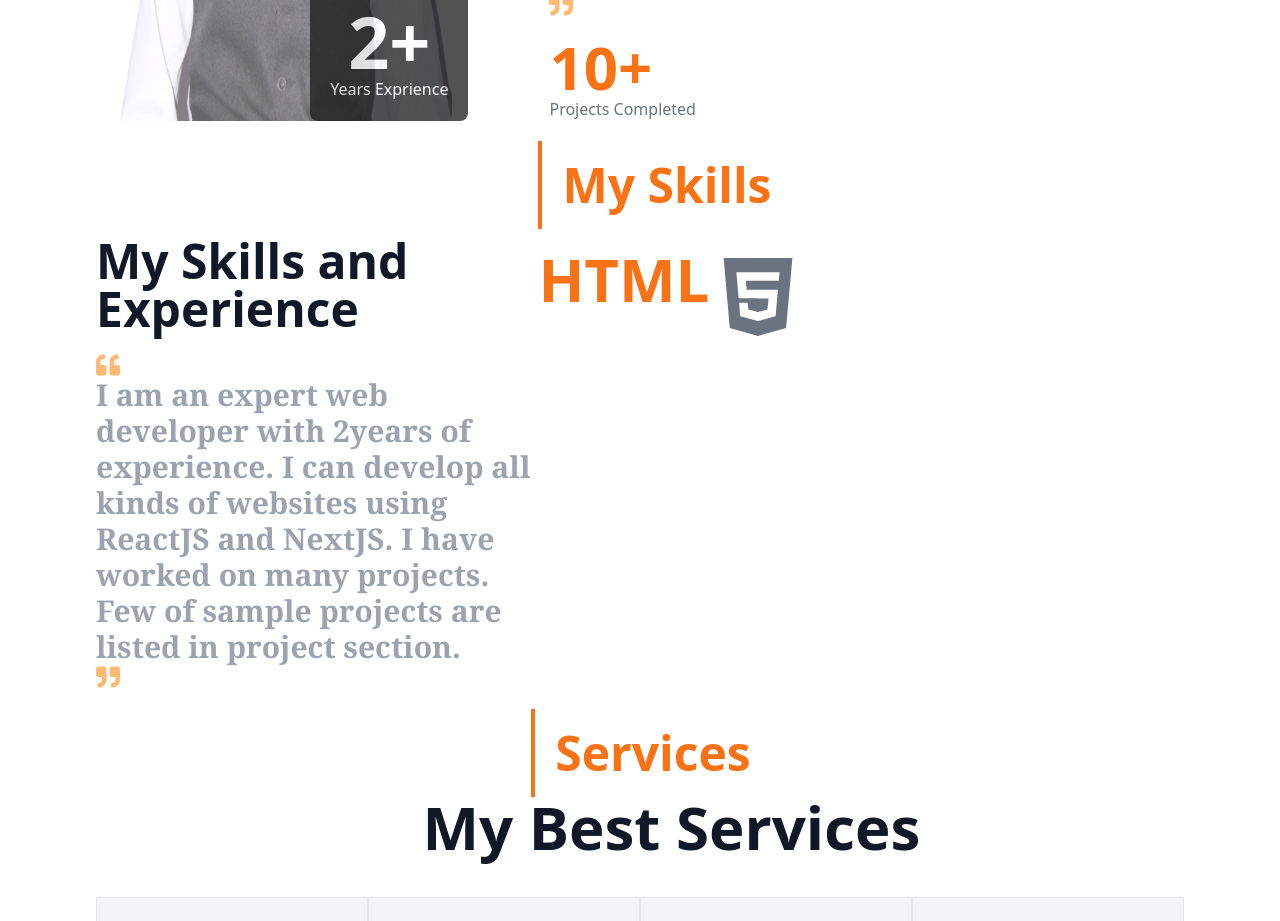
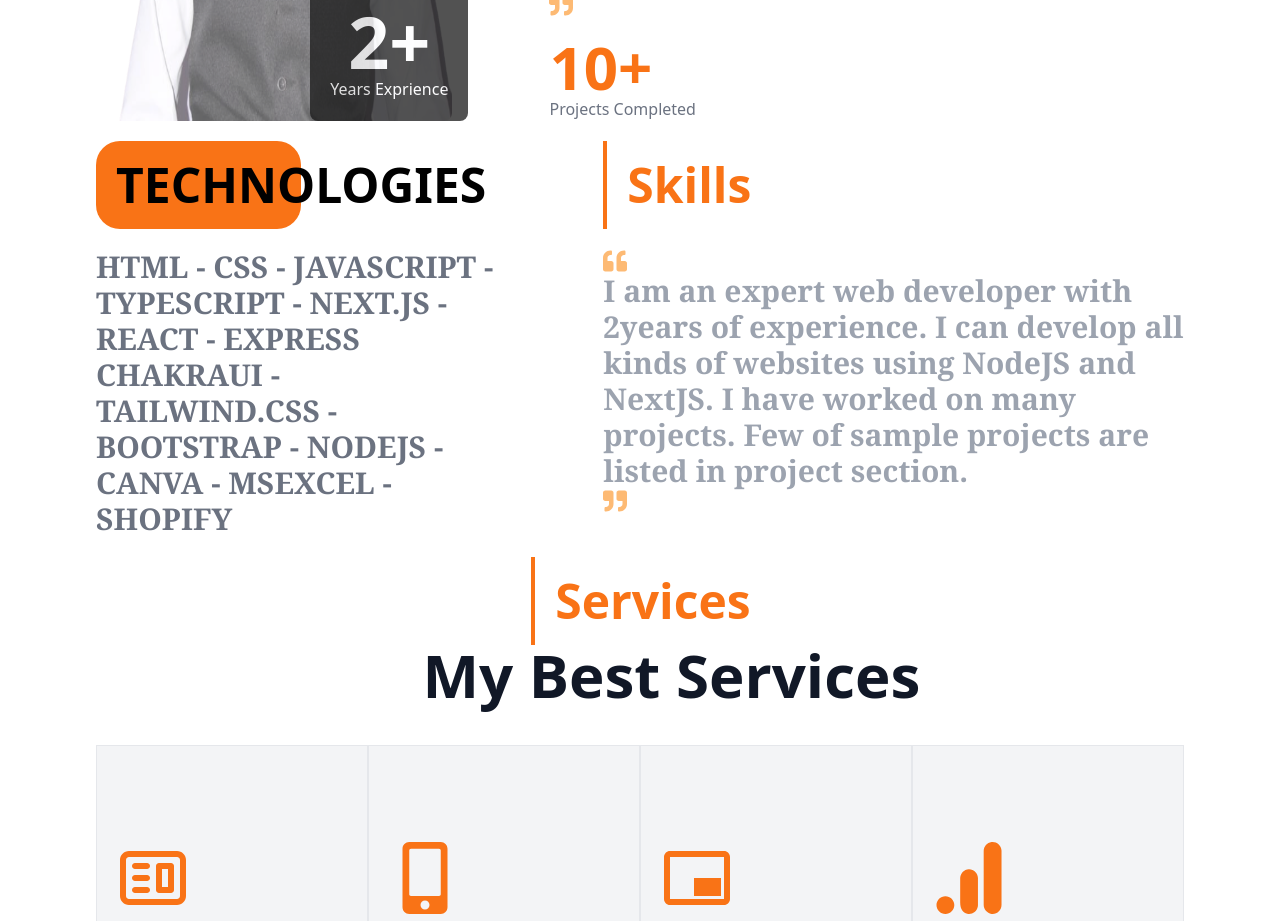
Before and after one commit to shoaibattari/Resume-ShoaibMemon, a Next.js app: page / in a window 1280 px wide. Shown: the part 1280-2201 px from the top of the page. Built offline with nearby package versions, Linux system fonts and the light colour scheme.

Commit message:
skills titles add

```diff
--- a/app/components/skills/Skills.tsx
+++ b/app/components/skills/Skills.tsx
@@ -1,40 +1,41 @@
 import React from "react";
 import { FaQuoteLeft, FaQuoteRight } from "react-icons/fa";
+import shoaib from "../hero/hero.png";
+import Image from "next/image";
 import { AiFillHtml5 } from "react-icons/ai";
+import { FaCss3Alt } from "react-icons/fa";
+import { TbBrandJavascript } from "react-icons/tb";
 
 function Skills() {
   return (
     <>
-      <div className="md:w-4/6 md:pl-[96px] px-[20px]">
-        <div>
-          <h1 className=" md:ml-[60%] text-4xl md:text-5xl text-orange-500 border-l-4 border-orange-500 p-5 font-extrabold mt-5 ">
-            My Skills
-          </h1>
+      <div className="lg:flex w-full top-0 left-0 ">
+        <div className=" relative lg:w-[50%] px-5 md:px-[96px]  ">
+          <div className="mt-5 rounded-3xl bg-orange-500 w-[50%] p-5 ">
+            <p className="text-4xl md:text-5xl font-extrabold">TECHNOLOGIES</p>
+          </div>
+          <div className="text-3xl text-gray-500 mt-5 font-semibold font-serif">
+            <p>
+              HTML - CSS - JAVASCRIPT - TYPESCRIPT - NEXT.JS - REACT - EXPRESS
+              CHAKRAUI - TAILWIND.CSS - BOOTSTRAP - NODEJS - CANVA - MSEXCEL -
+              SHOPIFY
+            </p>
+          </div>
         </div>
-        <div className="md:flex">
-          <div className="w-[60%]">
-            <p className=" text-2xl lg:text-3xl xl:text-5xl text-gray-900 md:mt-5 lg:mt-2 font-bold">
-              My Skills and Experience
-            </p>
-            <p className="text-3xl text-gray-400 mt-5 font-semibold font-serif">
-              <FaQuoteLeft className="text-orange-300  text-2xl" />I am an
-              expert web developer with 2years of experience. I can develop all
-              kinds of websites using ReactJS and NextJS. I have worked on many
-              projects. Few of sample projects are listed in project section.
-            </p>
-            <FaQuoteRight className="text-orange-300 text-2xl " />
+        <div className="lg:w-[70%] md:pl-[96px] lg:pl-[1px] lg:pr-[90px] px-[30px]">
+          <div>
+            <h1 className="text-4xl md:text-5xl text-orange-500 border-l-4 border-orange-500 p-5 font-extrabold mt-5 ">
+              Skills
+            </h1>
           </div>
 
-          {/* right section */}
-          <div className="w-[40%]">
-            <div className="mt-5 flex">
-              <p className="text-orange-500 text-3xl sm:text-4xl lg:text-6xl font-bold">
-               HTML
-              </p>
-              <div>
-              <AiFillHtml5 className="text-8xl text-gray-500" /></div>
-            </div>
-          </div>
+          <p className="text-3xl text-gray-400 mt-5 font-semibold font-serif">
+            <FaQuoteLeft className="text-orange-300  text-2xl" />I am an expert
+            web developer with 2years of experience. I can develop all kinds of
+            websites using NodeJS and NextJS. I have worked on many projects.
+            Few of sample projects are listed in project section.
+          </p>
+          <FaQuoteRight className="text-orange-300 text-2xl " />
         </div>
       </div>
     </>
```
